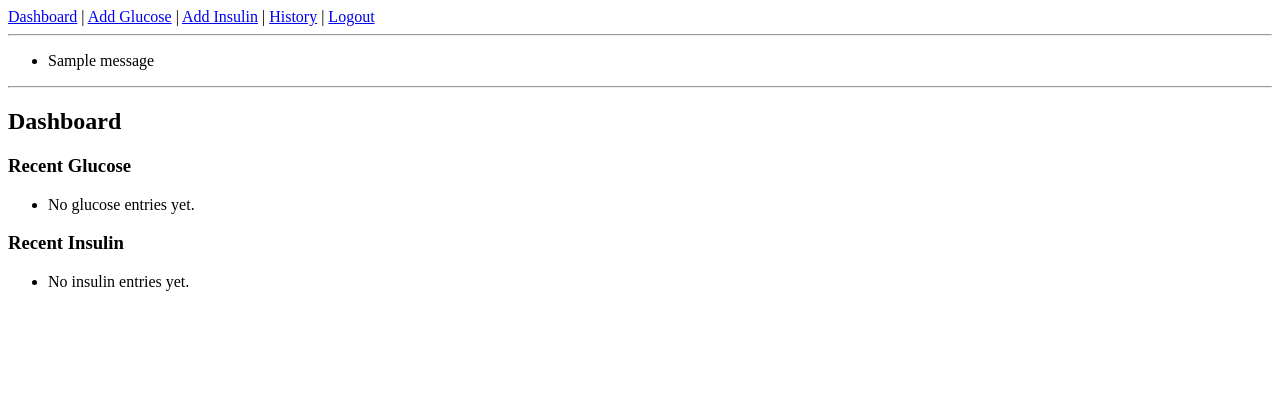
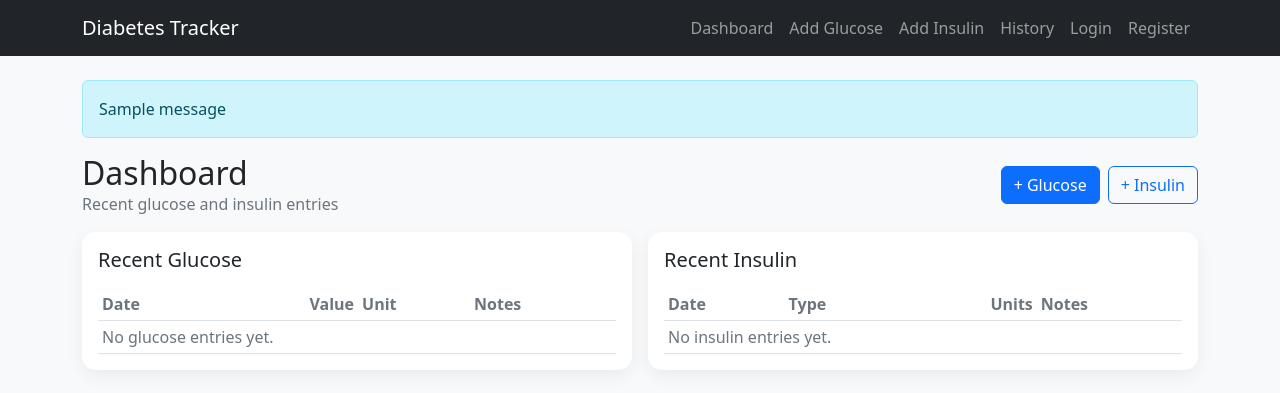
Before and after one commit to ali-b7/diabetes-tracker, a Flask app: page / in a window 1280 px wide. Shown: the top 393 px of the page. Run offline with Flask 3, Linux system fonts and the light colour scheme; a user stored in the database is signed in; tables that the repository leaves empty hold one stand-in row (values such as "Sample post"); one stand-in notice (Sample message) is shown.

Commit message:
Adding improvements

```diff
--- a/app/__init__.py
+++ b/app/__init__.py
@@ -5,7 +5,6 @@ import os
 
 db = SQLAlchemy()
 login_manager = LoginManager()
-login_manager.login_view = "auth.login"
 
 def create_app():
     app = Flask(__name__)
@@ -15,6 +14,9 @@ def create_app():
 
     db.init_app(app)
     login_manager.init_app(app)
+
+    # Demo-friendly: do not force redirects to login page
+    login_manager.login_view = None
 
     from .routes_auth import auth_bp
     from .routes_logs import logs_bp
--- a/app/models.py
+++ b/app/models.py
@@ -20,7 +20,7 @@ def load_user(user_id):
 
 class GlucoseLog(db.Model):
     id = db.Column(db.Integer, primary_key=True)
-    user_id = db.Column(db.Integer, db.ForeignKey("user.id"), nullable=False)
+    user_id = db.Column(db.Integer, db.ForeignKey("user.id"), nullable=True)
 
     value = db.Column(db.Float, nullable=False)
     unit = db.Column(db.String(10), nullable=False, default="mg/dL")  # mg/dL or mmol/L
@@ -29,7 +29,7 @@ class GlucoseLog(db.Model):
 
 class InsulinLog(db.Model):
     id = db.Column(db.Integer, primary_key=True)
-    user_id = db.Column(db.Integer, db.ForeignKey("user.id"), nullable=False)
+    user_id = db.Column(db.Integer, db.ForeignKey("user.id"), nullable=True)
 
     insulin_type = db.Column(db.String(50), nullable=False)  # e.g., Rapid, Basal, NovoRapid, etc.
     units = db.Column(db.Float, nullable=False)
--- a/app/routes_logs.py
+++ b/app/routes_logs.py
@@ -1,37 +1,34 @@
 from datetime import datetime
 from flask import Blueprint, render_template, request, redirect, url_for, flash
-from flask_login import login_required, current_user
 from . import db
 from .models import GlucoseLog, InsulinLog
 
 logs_bp = Blueprint("logs", __name__)
 
+
 @logs_bp.get("/")
-@login_required
 def dashboard():
     glucose = (
         GlucoseLog.query
-        .filter_by(user_id=current_user.id)
         .order_by(GlucoseLog.recorded_at.desc())
         .limit(10)
         .all()
     )
     insulin = (
         InsulinLog.query
-        .filter_by(user_id=current_user.id)
         .order_by(InsulinLog.recorded_at.desc())
         .limit(10)
         .all()
     )
     return render_template("dashboard.html", glucose=glucose, insulin=insulin)
 
+
 @logs_bp.get("/log/glucose")
-@login_required
 def glucose_form():
     return render_template("glucose_form.html")
 
+
 @logs_bp.post("/log/glucose")
-@login_required
 def glucose_post():
     try:
         value = float(request.form.get("value", ""))
@@ -39,10 +36,13 @@ def glucose_post():
         recorded_at_str = request.form.get("recorded_at", "")
         notes = request.form.get("notes", "").strip()
 
-        recorded_at = datetime.fromisoformat(recorded_at_str) if recorded_at_str else datetime.utcnow()
+        recorded_at = (
+            datetime.fromisoformat(recorded_at_str)
+            if recorded_at_str
+            else datetime.utcnow()
+        )
 
         entry = GlucoseLog(
-            user_id=current_user.id,
             value=value,
             unit=unit,
             recorded_at=recorded_at,
@@ -50,19 +50,20 @@ def glucose_post():
         )
         db.session.add(entry)
         db.session.commit()
+
         flash("Glucose entry saved.")
         return redirect(url_for("logs.dashboard"))
     except ValueError:
         flash("Please enter a valid glucose value.")
         return redirect(url_for("logs.glucose_form"))
 
+
 @logs_bp.get("/log/insulin")
-@login_required
 def insulin_form():
     return render_template("insulin_form.html")
 
+
 @logs_bp.post("/log/insulin")
-@login_required
 def insulin_post():
     try:
         insulin_type = request.form.get("insulin_type", "").strip()
@@ -74,10 +75,13 @@ def insulin_post():
             flash("Insulin type is required.")
             return redirect(url_for("logs.insulin_form"))
 
-        recorded_at = datetime.fromisoformat(recorded_at_str) if recorded_at_str else datetime.utcnow()
+        recorded_at = (
+            datetime.fromisoformat(recorded_at_str)
+            if recorded_at_str
+            else datetime.utcnow()
+        )
 
         entry = InsulinLog(
-            user_id=current_user.id,
             insulin_type=insulin_type,
             units=units,
             recorded_at=recorded_at,
@@ -85,24 +89,23 @@ def insulin_post():
         )
         db.session.add(entry)
         db.session.commit()
+
         flash("Insulin entry saved.")
         return redirect(url_for("logs.dashboard"))
     except ValueError:
         flash("Please enter valid insulin units.")
         return redirect(url_for("logs.insulin_form"))
 
+
 @logs_bp.get("/history")
-@login_required
 def history():
     glucose = (
         GlucoseLog.query
-        .filter_by(user_id=current_user.id)
         .order_by(GlucoseLog.recorded_at.desc())
         .all()
     )
     insulin = (
         InsulinLog.query
-        .filter_by(user_id=current_user.id)
         .order_by(InsulinLog.recorded_at.desc())
         .all()
     )
--- /dev/null
+++ b/app/static/main.css
@@ -0,0 +1,10 @@
+.card {
+  border: 0;
+  box-shadow: 0 6px 18px rgba(0,0,0,0.06);
+  border-radius: 14px;
+}
+
+.table thead th {
+  color: #6c757d;
+  font-weight: 600;
+}
--- a/app/templates/base.html
+++ b/app/templates/base.html
@@ -1,26 +1,44 @@
 <!doctype html>
-<html>
+<html lang="en">
 <head>
   <meta charset="utf-8" />
+  <meta name="viewport" content="width=device-width, initial-scale=1" />
   <title>Diabetes Tracker</title>
+
+  <link href="https://cdn.jsdelivr.net/npm/bootstrap@5.3.3/dist/css/bootstrap.min.css" rel="stylesheet">
+  <link rel="stylesheet" href="{{ url_for('static', filename='main.css') }}">
 </head>
-<body>
-  <nav>
-    <a href="/">Dashboard</a> |
-    <a href="/log/glucose">Add Glucose</a> |
-    <a href="/log/insulin">Add Insulin</a> |
-    <a href="/history">History</a> |
-    <a href="/logout">Logout</a>
+
+<body class="bg-light">
+  <nav class="navbar navbar-expand-lg navbar-dark bg-dark">
+    <div class="container">
+      <a class="navbar-brand" href="{{ url_for('logs.dashboard') }}">Diabetes Tracker</a>
+
+      <div class="navbar-nav ms-auto">
+        <a class="nav-link" href="{{ url_for('logs.dashboard') }}">Dashboard</a>
+        <a class="nav-link" href="{{ url_for('logs.glucose_form') }}">Add Glucose</a>
+        <a class="nav-link" href="{{ url_for('logs.insulin_form') }}">Add Insulin</a>
+        <a class="nav-link" href="{{ url_for('logs.history') }}">History</a>
+
+        <!-- Optional: keep auth links for show, but demo does not depend on them -->
+        <a class="nav-link" href="{{ url_for('auth.login') }}">Login</a>
+        <a class="nav-link" href="{{ url_for('auth.register') }}">Register</a>
+      </div>
+    </div>
   </nav>
-  <hr />
-  {% with messages = get_flashed_messages() %}
-    {% if messages %}
-      <ul>
-        {% for msg in messages %}<li>{{ msg }}</li>{% endfor %}
-      </ul>
-      <hr />
-    {% endif %}
-  {% endwith %}
-  {% block content %}{% endblock %}
+
+  <main class="container py-4">
+    {% with messages = get_flashed_messages() %}
+      {% if messages %}
+        <div class="alert alert-info">
+          {% for msg in messages %}<div>{{ msg }}</div>{% endfor %}
+        </div>
+      {% endif %}
+    {% endwith %}
+
+    {% block content %}{% endblock %}
+  </main>
+
+  <script src="https://cdn.jsdelivr.net/npm/bootstrap@5.3.3/dist/js/bootstrap.bundle.min.js"></script>
 </body>
 </html>
--- a/app/templates/dashboard.html
+++ b/app/templates/dashboard.html
@@ -1,22 +1,78 @@
 {% extends "base.html" %}
 {% block content %}
-<h2>Dashboard</h2>
 
-<h3>Recent Glucose</h3>
-<ul>
+<div class="d-flex align-items-center justify-content-between mb-3">
+  <div>
+    <h2 class="mb-0">Dashboard</h2>
+    <div class="text-secondary">Recent glucose and insulin entries</div>
+  </div>
+
+  <div class="d-flex gap-2">
+    <a class="btn btn-primary" href="/log/glucose">+ Glucose</a>
+    <a class="btn btn-outline-primary" href="/log/insulin">+ Insulin</a>
+  </div>
+</div>
+
+<div class="row g-3">
+  <div class="col-lg-6">
+    <div class="card p-3">
+      <h5 class="mb-3">Recent Glucose</h5>
+      <div class="table-responsive">
+        <table class="table table-sm align-middle mb-0">
+          <thead>
+            <tr>
+              <th>Date</th>
+              <th class="text-end">Value</th>
+              <th>Unit</th>
+              <th>Notes</th>
+            </tr>
+          </thead>
+          <tbody>
             {% for g in glucose %}
-    <li>{{ g.recorded_at }} — {{ g.value }} {{ g.unit }} ({{ g.notes or "no notes" }})</li>
+            <tr>
+              <td>{{ g.recorded_at.strftime("%Y-%m-%d %H:%M") }}</td>
+              <td class="text-end fw-semibold">{{ g.value }}</td>
+              <td>{{ g.unit }}</td>
+              <td class="text-secondary">{{ g.notes or "" }}</td>
+            </tr>
             {% else %}
-    <li>No glucose entries yet.</li>
+            <tr><td colspan="4" class="text-secondary">No glucose entries yet.</td></tr>
             {% endfor %}
-</ul>
+          </tbody>
+        </table>
+      </div>
+    </div>
+  </div>
 
-<h3>Recent Insulin</h3>
-<ul>
+  <div class="col-lg-6">
+    <div class="card p-3">
+      <h5 class="mb-3">Recent Insulin</h5>
+      <div class="table-responsive">
+        <table class="table table-sm align-middle mb-0">
+          <thead>
+            <tr>
+              <th>Date</th>
+              <th>Type</th>
+              <th class="text-end">Units</th>
+              <th>Notes</th>
+            </tr>
+          </thead>
+          <tbody>
             {% for i in insulin %}
-    <li>{{ i.recorded_at }} — {{ i.insulin_type }}: {{ i.units }} units ({{ i.notes or "no notes" }})</li>
+            <tr>
+              <td>{{ i.recorded_at.strftime("%Y-%m-%d %H:%M") }}</td>
+              <td class="fw-semibold">{{ i.insulin_type }}</td>
+              <td class="text-end fw-semibold">{{ i.units }}</td>
+              <td class="text-secondary">{{ i.notes or "" }}</td>
+            </tr>
             {% else %}
-    <li>No insulin entries yet.</li>
+            <tr><td colspan="4" class="text-secondary">No insulin entries yet.</td></tr>
             {% endfor %}
-</ul>
+          </tbody>
+        </table>
+      </div>
+    </div>
+  </div>
+</div>
+
 {% endblock %}
```
Also changed, not shown: app/routes_auth.py (+11 -6 lines), app/templates/glucose_form.html (+4 -4 lines). Lines whose indentation alone changed are shown as unchanged.
